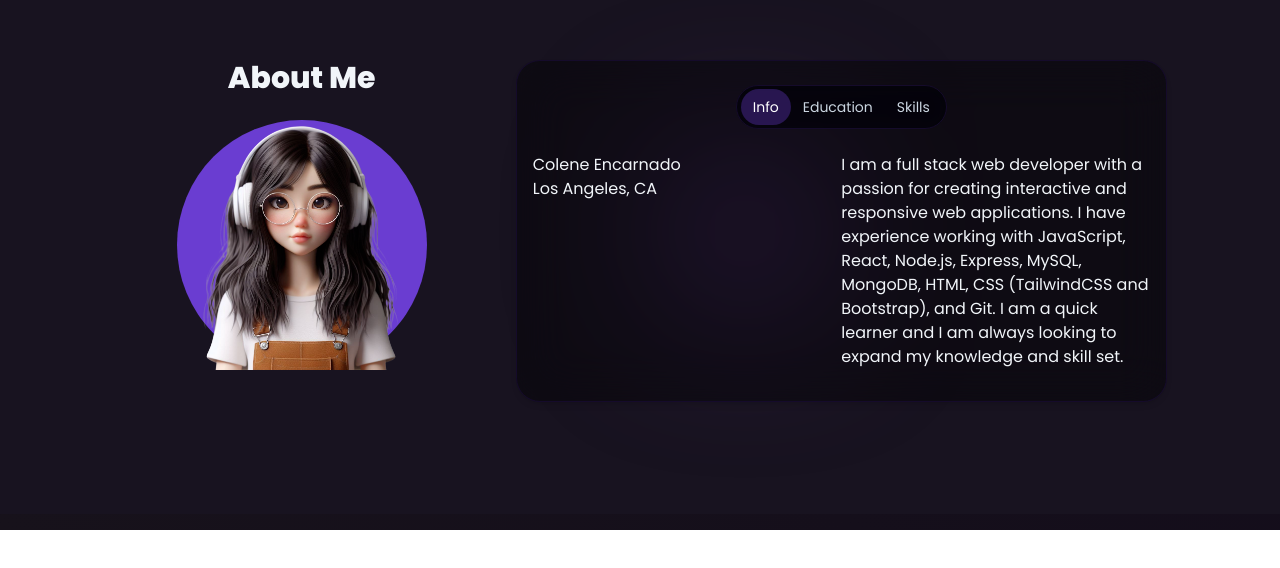
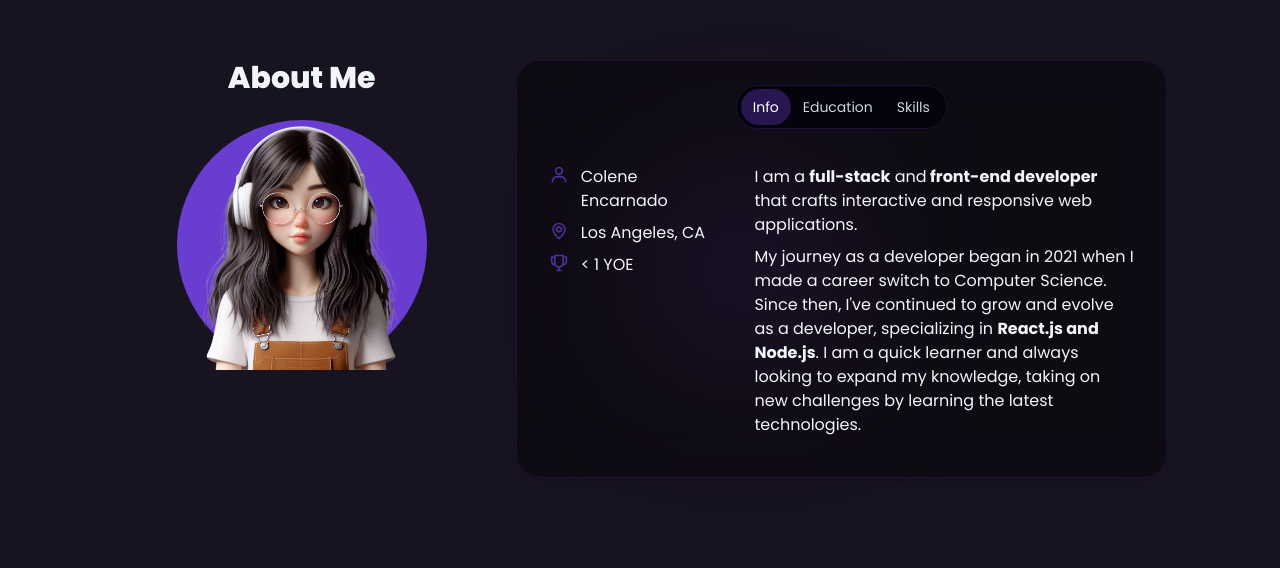
Before and after one commit to encarnac/portfolio, a React (Vite) app: page / in a window 1280 px wide. Shown: the part 948-1516 px from the top of the page. Before the commit the page ends 1478 px from the top, so only its background shows below. Built offline with nearby package versions, Linux system fonts and the light colour scheme.

Commit message:
Completed Info and Education tab content

```diff
--- a/src/components/AboutSection.jsx
+++ b/src/components/AboutSection.jsx
@@ -2,6 +2,8 @@ import { useState, useTransition } from "react";
 import { motion } from "framer-motion";
 import { Tab } from "./Tab";
 import AboutPhoto from "../assets/about-pfp.png";
+import { LuGraduationCap } from "react-icons/lu";
+import { BiUser, BiTrophy, BiMap } from "react-icons/bi";
 
 const motionVariants = (direction) => {
   return {
@@ -14,21 +16,45 @@ const TAB_CONTENT = [
   {
     name: "Info",
     content: (
-      <div className="lg:grid lg:grid-cols-2">
-        <div className="lg:col-span-1">
+      <div className="px-2 md:gap-x-8 md:px-4 lg:grid lg:grid-cols-12">
+        <div className="lg:col-span-4">
           <ul>
-            <li>Colene Encarnado</li>
-            <li>Los Angeles, CA</li>
+            <li>
+              <div className="mb-2 flex justify-start space-x-3">
+                <BiUser className="size-5 shrink-0 text-[#F38BBB]/70 dark:text-[#6a3dd1]/70" />
+                <span>Colene Encarnado</span>
+              </div>
+            </li>
+
+            <li>
+              <div className="mb-2 flex justify-start space-x-3">
+                <BiMap className="size-5 shrink-0 text-[#F38BBB]/70 dark:text-[#6a3dd1]/70" />
+                <span>Los Angeles, CA</span>
+              </div>
+            </li>
+            <li>
+              <div className="flex justify-start space-x-3">
+                <BiTrophy className="size-5 shrink-0 text-[#F38BBB]/70 dark:text-[#6a3dd1]/70" />{" "}
+                <span>&lt; 1 YOE</span>
+              </div>
+            </li>
           </ul>
         </div>
-        <div className="lg:col-span-1">
+        <div className="mt-3 lg:col-span-8 lg:mt-0">
+          <p className="mb-2">
+            I am a <span className="font-bold">full-stack</span> and
+            <span className="font-bold"> front-end developer</span> that crafts
+            interactive and responsive web applications.
+          </p>
           <p className="">
-            I am a full stack web developer with a passion for creating
-            interactive and responsive web applications. I have experience
-            working with JavaScript, React, Node.js, Express, MySQL, MongoDB,
-            HTML, CSS (TailwindCSS and Bootstrap), and Git. I am a quick learner
-            and I am always looking to expand my knowledge and skill set.
+            My journey as a developer began in 2021 when I made a career switch
+            to Computer Science. Since then, I've continued to grow and evolve
+            as a developer, specializing in{" "}
+            <span className="font-bold">React.js and Node.js</span>. I am a
+            quick learner and always looking to expand my knowledge, taking on
+            new challenges by learning the latest technologies.
           </p>
+          <p></p>
         </div>
       </div>
     ),
@@ -36,9 +62,35 @@ const TAB_CONTENT = [
   {
     name: "Education",
     content: (
-      <ul>
-        <li>Oregon State University</li>{" "}
-        <li>California State University, Long Beach</li>
+      <ul className="space-y-4 pr-2 md:px-10 xl:px-12">
+        <li className="relative flex gap-4">
+          <div className="before:absolute before:left-[.55rem] before:top-6 before:z-[-1] before:h-4/6 before:w-[2px] before:bg-[#F38BBB]/30 dark:before:bg-[#6a3dd1]/30">
+            <LuGraduationCap className="size-5 text-[#F38BBB]/60 dark:text-[#6a3dd1]/60" />
+          </div>
+          <div className="w-full">
+            <div className="flex justify-between font-semibold">
+              <h4>Oregon State University</h4>
+              <p>2021-2023</p>
+            </div>
+            <p className="px-2 md:px-4 lg:px-6">
+              Bachelor of Science: Computer Science
+            </p>
+            <p className="px-2 md:px-4 lg:px-6">GPA: 3.8</p>
+          </div>
+        </li>
+        <li className="relative flex gap-4">
+          <div className="before:absolute before:left-[.55rem] before:top-6 before:z-[-1] before:h-4/6 before:w-[2px] before:bg-[#F38BBB]/30 dark:before:bg-[#6a3dd1]/30">
+            <LuGraduationCap className="size-5 text-[#F38BBB]/60 dark:text-[#6a3dd1]/60" />
+          </div>
+          <div className="w-full">
+            <div className="flex justify-between font-semibold">
+              <h4>California State Long Beach</h4>
+              <p>2015-2019</p>
+            </div>
+            <p className="px-2 md:px-4 lg:px-6">Bachelor of Arts: Psychology</p>
+            <p className="px-2 md:px-4 lg:px-6">GPA: 3.5</p>
+          </div>
+        </li>
       </ul>
     ),
   },
@@ -86,9 +138,9 @@ const AboutSection = ({ setSelectedPage }) => {
           viewport={{ once: true, amount: 0.8 }}
           transition={{ type: "tween", duration: 0.8 }}
           variants={motionVariants("left")}
-          className="mt-6 flex h-full w-10/12 flex-col items-center gap-y-2 rounded-3xl border-[1px] border-slate-200 bg-slate-100/80 py-6 backdrop-blur-xl backdrop-filter dark:border-[1px] dark:border-[#150b2b] dark:bg-black/40 dark:shadow-md lg:col-span-8 lg:mt-0 lg:before:absolute lg:before:-left-[0.93rem] lg:before:top-[10%] lg:before:h-0 lg:before:w-0 lg:before:border-y-[10px] lg:before:border-r-[15px] lg:before:border-y-[#fff]/[.01] lg:before:border-r-slate-100 lg:before:border-opacity-90 lg:before:content-[''] dark:lg:before:border-none"
+          className="mb-2 flex h-full w-10/12 flex-col items-center gap-y-2 rounded-3xl border-[1px] border-slate-200 bg-slate-100 py-6 backdrop-blur-xl backdrop-filter dark:border-[1px] dark:border-[#1c0f39] dark:bg-black/40 dark:shadow-md lg:col-span-8 lg:mt-0 lg:before:absolute lg:before:-left-[0.93rem] lg:before:top-[10%] lg:before:h-0 lg:before:w-0 lg:before:border-y-[10px] lg:before:border-r-[15px] lg:before:border-y-[#fff]/[.01] lg:before:border-r-slate-100 lg:before:border-opacity-90 lg:before:content-[''] dark:lg:before:border-none"
         >
-          <div className="shadow-900/20 relative flex h-11 w-max flex-row items-center rounded-full bg-slate-300/30 px-1 shadow-inner backdrop-blur backdrop-filter transition dark:border-[1px] dark:border-[#150b2b] dark:bg-[#03000A]/60 lg:mx-0">
+          <div className="shadow-900/20 relative flex h-11 w-max flex-row items-center rounded-full bg-slate-300/30 px-1 shadow-inner backdrop-blur backdrop-filter transition dark:border-[1px] dark:border-[#1c0f39] dark:bg-[#03000A]/60 lg:mx-0">
             {TAB_CONTENT.map((tabContent, index) => (
               <Tab
                 className={index}
@@ -98,7 +150,7 @@ const AboutSection = ({ setSelectedPage }) => {
               />
             ))}
           </div>
-          <div className="mt-2 px-4 py-2 text-sm text-stone-600 dark:text-slate-100 lg:text-base">
+          <div className="mt-5 place-self-stretch px-4 py-2 text-sm text-stone-600 dark:text-slate-100 lg:text-base">
             {TAB_CONTENT.find((t) => t.name === tab).content}
           </div>
         </motion.div>
```
